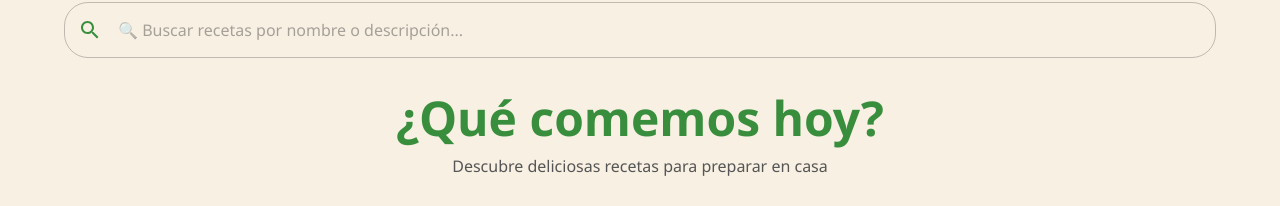
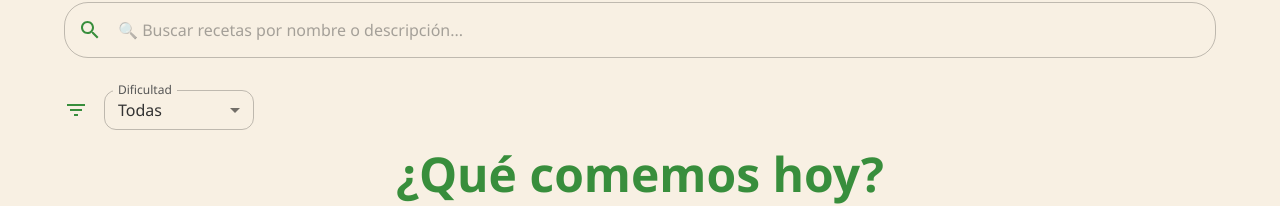
Before and after one commit to mariagdc/recetasapp, a React (Vite) app in the folder recetasapp/: page /recetas in a window 1280 px wide. Shown: the part 110-316 px from the top of the page. Built offline with nearby package versions, Linux system fonts and the light colour scheme.

Commit message:
filtro de dificultad agregado

```diff
--- a/recetasapp/src/App.jsx
+++ b/recetasapp/src/App.jsx
@@ -43,6 +43,8 @@ import Footer from './components/layout/Footer.jsx';
 import RecetasListPage from './pages/RecetasListPage';
 import RecetaDetallePage from './pages/RecetaDetallePage';
 import { RecetasProvider } from './contexts/RecetasContext';
+
+
 
 function App() {
   const [darkMode, setDarkMode] = useState(false);
--- /dev/null
+++ b/recetasapp/src/components/layout/FiltrosRecetas.jsx
@@ -0,0 +1,37 @@
+import { Box, FormControl, InputLabel, Select, MenuItem, Chip, Stack } from '@mui/material';
+import { FilterList } from '@mui/icons-material';
+
+function FiltrosRecetas({ difficultyFilter, setDifficultyFilter }) {
+  return (
+    <Box sx={{ mt: 3, mb: 2 }}>
+      <Stack direction="row" spacing={2} alignItems="center" flexWrap="wrap">
+        <FilterList color="primary" />
+
+        <FormControl sx={{ minWidth: 150 }} size="small">
+          <InputLabel>Dificultad</InputLabel>
+          <Select
+            value={difficultyFilter}
+            label="Dificultad"
+            onChange={(e) => setDifficultyFilter(e.target.value)}
+          >
+            <MenuItem value="todas">Todas</MenuItem>
+            <MenuItem value="Fácil">Fácil</MenuItem>
+            <MenuItem value="Media">Media</MenuItem>
+            <MenuItem value="Difícil">Difícil</MenuItem>
+          </Select>
+        </FormControl>
+
+        {difficultyFilter !== 'todas' && (
+          <Chip
+            label={`Dificultad: ${difficultyFilter}`}
+            onDelete={() => setDifficultyFilter('todas')}
+            color="primary"
+            variant="outlined"
+          />
+        )}
+      </Stack>
+    </Box>
+  );
+}
+
+export default FiltrosRecetas;
--- a/recetasapp/src/pages/RecetasListPage.jsx
+++ b/recetasapp/src/pages/RecetasListPage.jsx
@@ -1,19 +1,41 @@
-import { Container, CircularProgress, Box, Typography } from '@mui/material';
+import { Container, CircularProgress, Box, Typography,FormControl, InputLabel, Select, MenuItem, Chip, Stack } from '@mui/material';
+import { FilterList } from '@mui/icons-material';
 import { useState, useMemo } from 'react';
 import { useRecetas } from '../contexts/RecetasContext';
 import SearchBar from '../components/recetas/SearchBar';
 import RecetasList from '../components/recetas/RecetasList';
+import FiltrosRecetas from '../components/layout/FiltrosRecetas';
 
 function RecetasListPage({ darkMode }) {
   const { recetas, isLoading } = useRecetas();
   const [searchTerm, setSearchTerm] = useState('');
+  const [difficultyFilter, setDifficultyFilter] = useState('todas');
 
   const recetasFiltradas = useMemo(() => {
-    return recetas.filter(receta =>
-      receta.titulo.toLowerCase().includes(searchTerm.toLowerCase()) ||
-      receta.descripcion.toLowerCase().includes(searchTerm.toLowerCase())
-    );
-  }, [recetas, searchTerm]);
+    return recetas.filter(receta => {
+      const matchesSearch =
+        receta.titulo.toLowerCase().includes(searchTerm.toLowerCase()) ||
+        receta.descripcion.toLowerCase().includes(searchTerm.toLowerCase());
+
+      const matchesDifficulty =
+        difficultyFilter === 'todas' ||
+        receta.dificultad === difficultyFilter;
+
+      return matchesSearch && matchesDifficulty;
+    });
+  }, [recetas, searchTerm, difficultyFilter]); // 👈 ¡Agregar difficultyFilter aquí!
+
+  // Función para el mensaje de resultados
+  const getResultMessage = () => {
+    if (searchTerm && difficultyFilter !== 'todas') {
+      return `Se encontraron ${recetasFiltradas.length} receta(s) para "${searchTerm}" con dificultad ${difficultyFilter}`;
+    } else if (searchTerm) {
+      return `Se encontraron ${recetasFiltradas.length} receta(s) para "${searchTerm}"`;
+    } else if (difficultyFilter !== 'todas') {
+      return `Se encontraron ${recetasFiltradas.length} receta(s) con dificultad ${difficultyFilter}`;
+    }
+    return null; // No mostrar mensaje cuando no hay filtros
+  };
 
   if (isLoading) {
     return (
@@ -34,20 +56,58 @@ function RecetasListPage({ darkMode }) {
     <Container maxWidth="lg" sx={{ py: 6 }}>
       <SearchBar value={searchTerm} onChange={setSearchTerm} />
 
+      {/* Filtro de dificultad */}
+      <Box sx={{ mt: 3, mb: 2 }}>
+        <Stack direction="row" spacing={2} alignItems="center" flexWrap="wrap">
+          <FilterList color="primary" />
+
+          <FormControl sx={{ minWidth: 150 }} size="small">
+            <InputLabel>Dificultad</InputLabel>
+            <Select
+              value={difficultyFilter}
+              label="Dificultad"
+              onChange={(e) => setDifficultyFilter(e.target.value)}
+            >
+              <MenuItem value="todas">Todas</MenuItem>
+              <MenuItem value="Fácil">Fácil</MenuItem>
+              <MenuItem value="Media">Media</MenuItem>
+              <MenuItem value="Difícil">Difícil</MenuItem>
+            </Select>
+          </FormControl>
+
+          {/* Mostrar filtro activo como chip */}
+          {difficultyFilter !== 'todas' && (
+            <Chip
+              label={`Dificultad: ${difficultyFilter}`}
+              onDelete={() => setDifficultyFilter('todas')}
+              color="primary"
+              variant="outlined"
+            />
+          )}
+        </Stack>
+      </Box>
+
       {recetasFiltradas.length === 0 ? (
         <Box sx={{ textAlign: 'center', py: 8 }}>
           <Box sx={{ fontSize: 80, mb: 2 }}>🔍</Box>
           <Typography variant="h5" sx={{ color: 'text.secondary' }}>
-            No se encontraron recetas para "{searchTerm}"
+            {searchTerm || difficultyFilter !== 'todas'
+              ? `No se encontraron recetas ${searchTerm ? `para "${searchTerm}"` : ''} ${difficultyFilter !== 'todas' ? `con dificultad ${difficultyFilter}` : ''}`
+              : 'No hay recetas disponibles'
+            }
           </Typography>
         </Box>
       ) : (
         <>
-          {searchTerm && (
+          {/* Mostrar mensaje de resultados cuando hay filtros activos */}
+          {(searchTerm || difficultyFilter !== 'todas') && (
             <Box sx={{ mb: 3, color: 'text.secondary' }}>
-              Se encontraron {recetasFiltradas.length} receta(s)
+              <Typography variant="body1">
+                {getResultMessage()}
+              </Typography>
             </Box>
           )}
+
           <RecetasList recetas={recetasFiltradas} darkMode={darkMode} />
         </>
       )}
```
